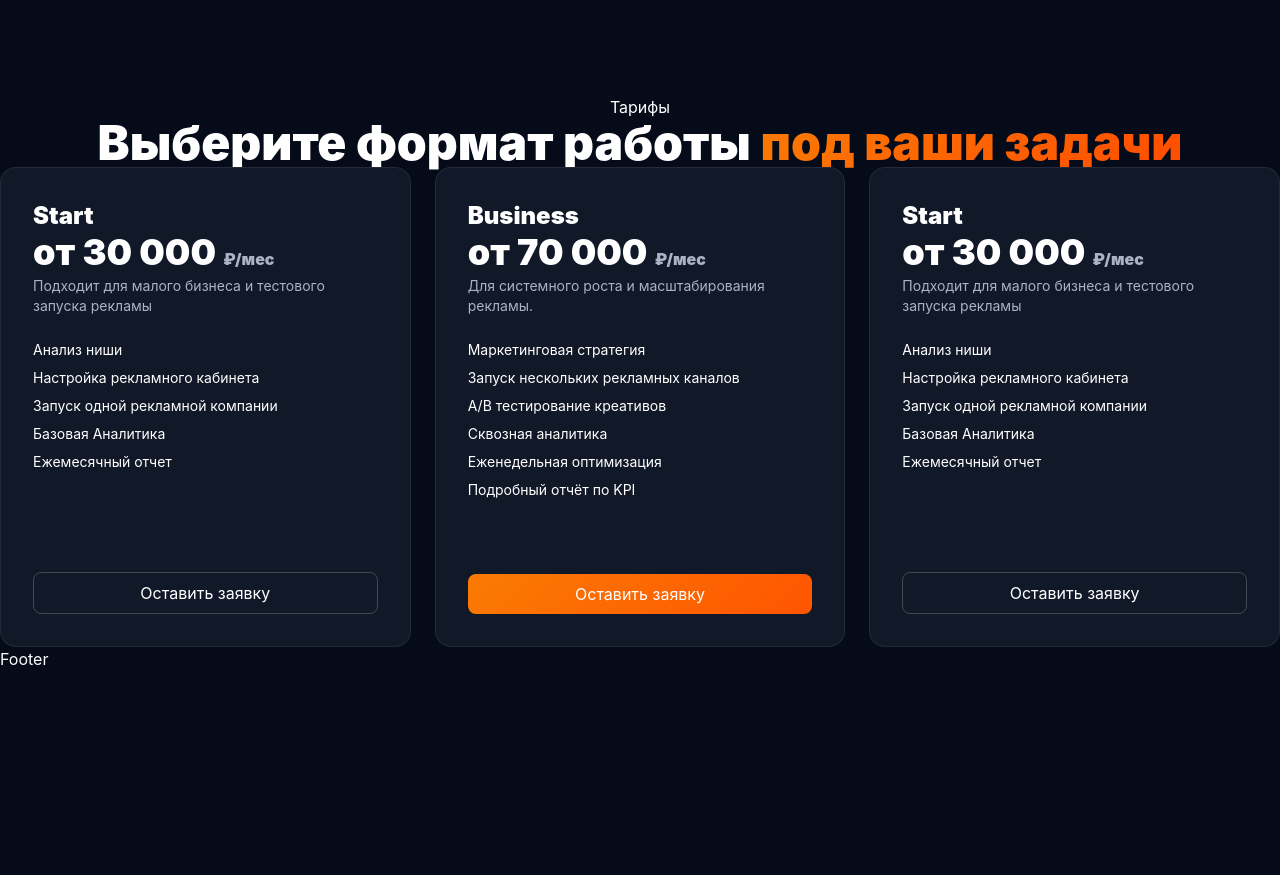
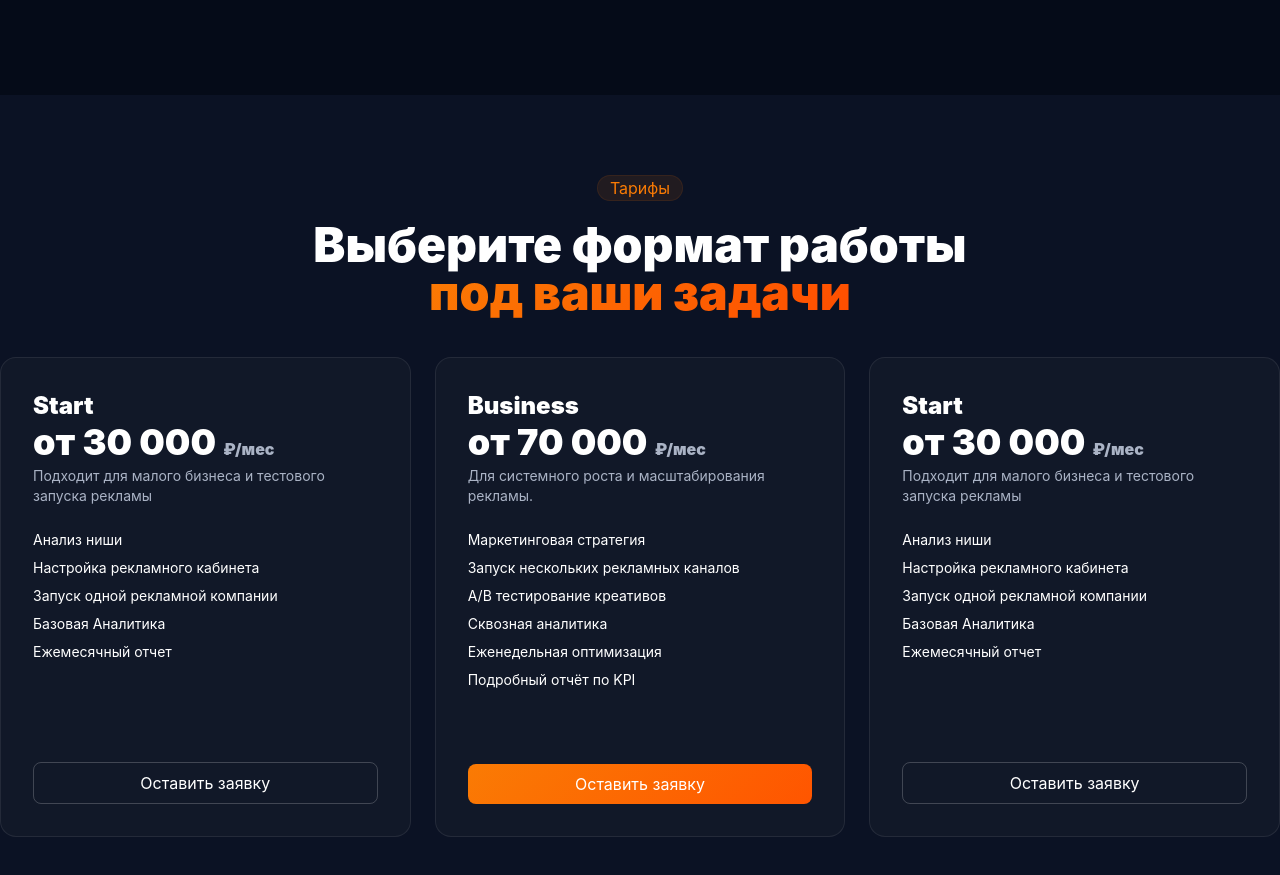
Before and after one commit to denism-96/KeyCard, a React (Vite) app: page / in a window 1280 px wide. Shown: the part 2472-3347 px from the top of the page. Before the commit the page ends 3143 px from the top, so only its background shows below. Built offline with nearby package versions, Linux system fonts and the light colour scheme.

Commit message:
feat(style) add tarifs style

```diff
--- a/src/components/Tariffs.jsx
+++ b/src/components/Tariffs.jsx
@@ -2,11 +2,14 @@
 
 export default function Tariffs() {
   return (
-    <section>
+    <section className="bg-[#0b1224] py-20">
       <div className="m-auto max-w-7xl text-center">
-        <p>Тарифы</p>
-        <h2 className="text-5xl font-black">
-          Выберите формат работы{" "}
+        <span className="mb-5 inline-block rounded-full border border-[#f5790518] bg-[#ff7a0018] px-3 text-(--text-orange)">
+          Тарифы
+        </span>
+        <h2 className="mb-10 text-5xl font-black">
+          Выберите формат работы
+          <br />
           <span className="gradient-orange">под ваши задачи</span>
         </h2>
         <div className="grid grid-cols-3 gap-6">
--- a/src/layouts/MainLayout.jsx
+++ b/src/layouts/MainLayout.jsx
@@ -1,6 +1,5 @@
 import { Outlet } from "react-router";
 import Header from "../components/Header";
-import Footer from "../components/Footer";
 export default function MainLayout() {
   return (
     <>
@@ -8,7 +7,6 @@
       <main>
         <Outlet />
       </main>
-      <Footer />
     </>
   );
 }
```
